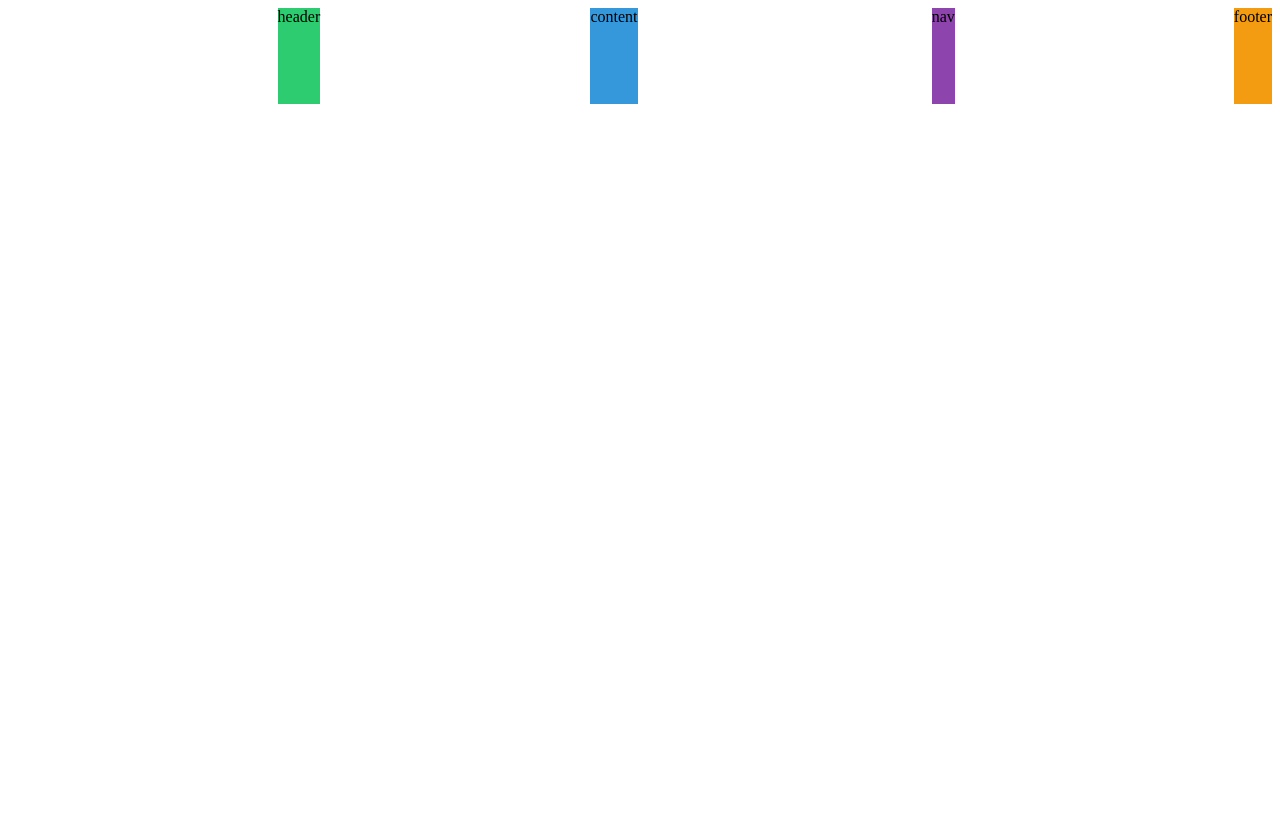
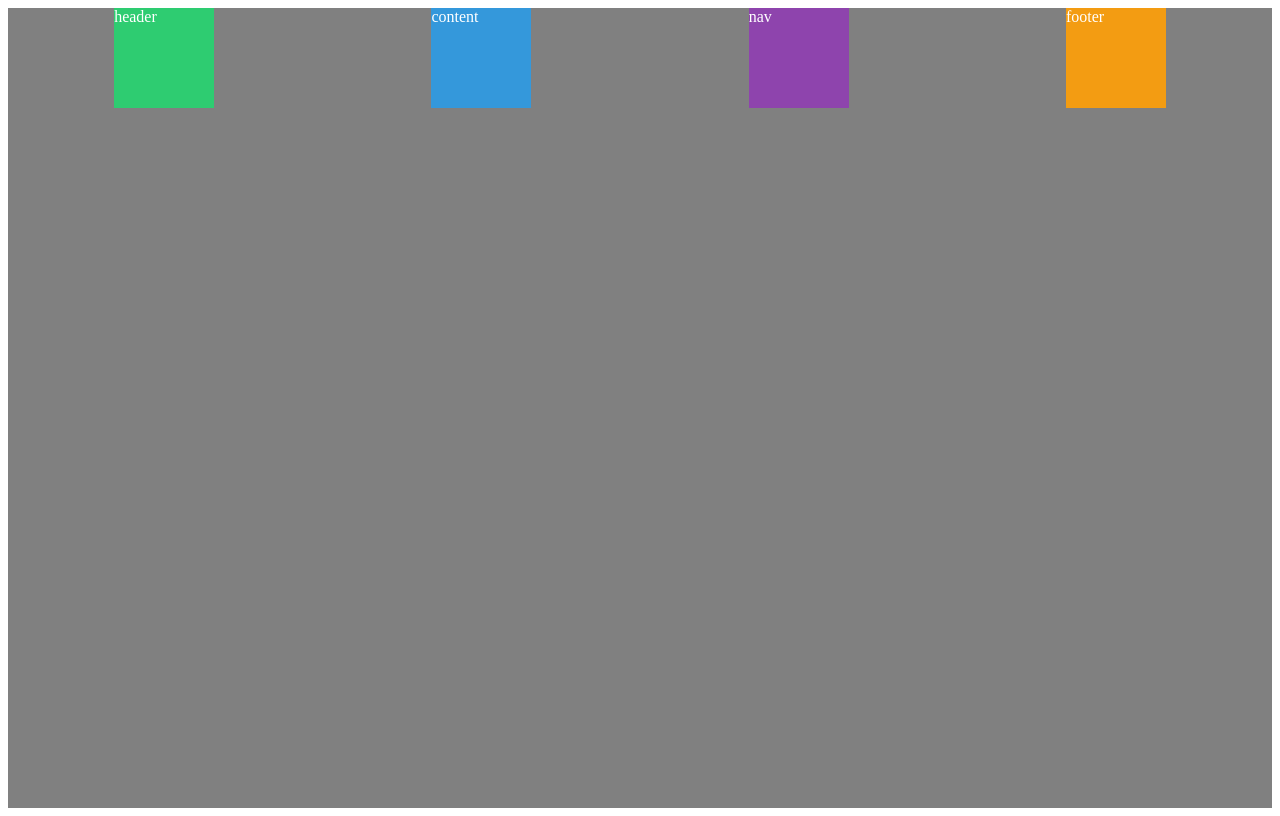
Before and after one commit to sungalex/scss-masterclass, a plain HTML site: page grid/index.html in a window 1280 px wide. Drawn offline with Linux system fonts and the light colour scheme.

Commit message:
justify-content, align-content, place-content

```diff
--- a/grid/src/scss/styles.css
+++ b/grid/src/scss/styles.css
@@ -1,11 +1,12 @@
 .grid {
   display: grid;
-  height: 50vh;
+  background-color: gray;
+  color: white;
+  height: 100vh;
   gap: 5px;
-  grid-template-columns: repeat(4, 1fr);
-  grid-template-rows: repeat(4, 1fr);
-  justify-items: end;
-  align-items: streth;
+  grid-template-columns: repeat(4, 100px);
+  grid-template-rows: repeat(4, 100px);
+  place-content: flex-start space-around; /* 수직정열 수평정열 */
 }
 
 .header {
```
Also changed, not shown: grid/README.md.
